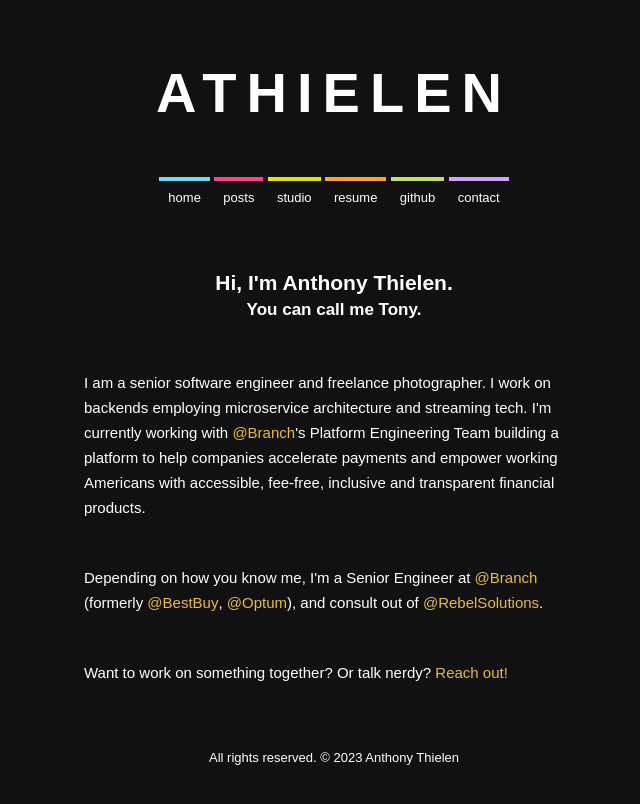
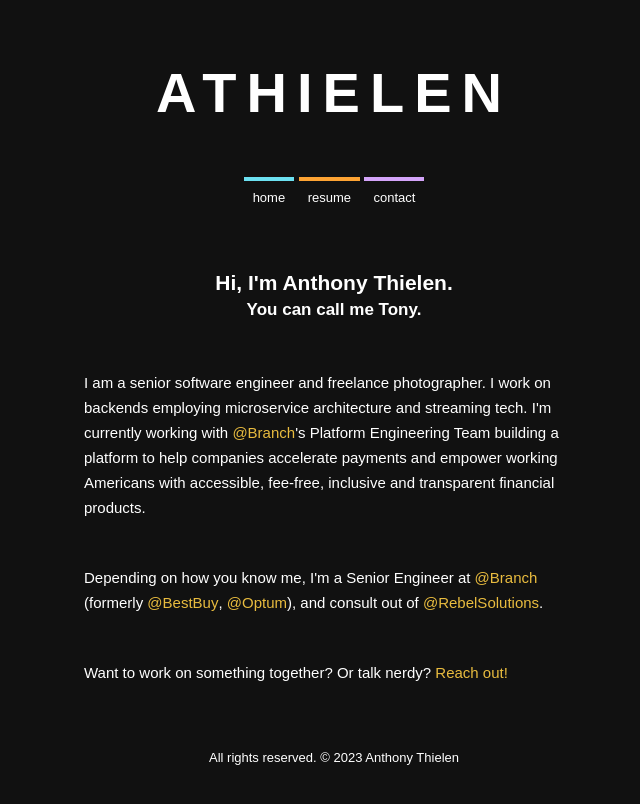
Before and after one commit to athielen/athielen.github.io, a Jekyll site: the page built from index.html, in a window 1280 px wide. Shown: the top 804 px of the page, without its empty margins (306-946 px from the left). Built offline with Jekyll 4.4.1, drawn with Linux system fonts in a browser that asks for light colours.

Commit message:
Update header.html

```diff
--- a/_includes/header.html
+++ b/_includes/header.html
@@ -5,18 +5,18 @@
       <li class="NAV-1">
         <a class="nav-link" href="/">home</a>
       </li>
-      <li class="NAV-2">
+<!--       <li class="NAV-2">
         <a class="nav-link" href="https://blog.anthonythielen.com">posts</a>
       </li>
       <li class="NAV-3">
         <a class="nav-link" href="https://studio.anthonythielen.com">studio</a>
-      </li>
+      </li>       -->
       <li class="NAV-4">
         <a class="nav-link" href="/files/anthony_thielen_resume_website.pdf">resume</a>
       </li>
-      <li class="NAV-5">
+<!--       <li class="NAV-5">
         <a class="nav-link" href="https://github.com/athielen">github</a>
-      </li>
+      </li> -->
       <li class="NAV-6">
         <a class="nav-link" href="/contact">contact</a>
       </li>
```
